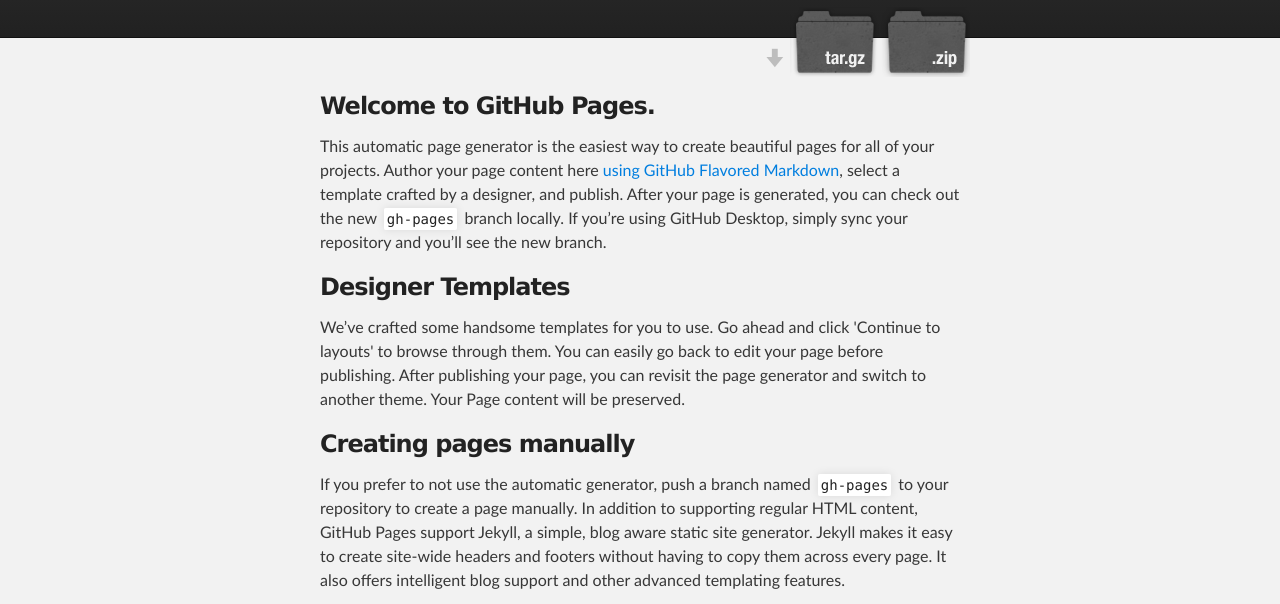
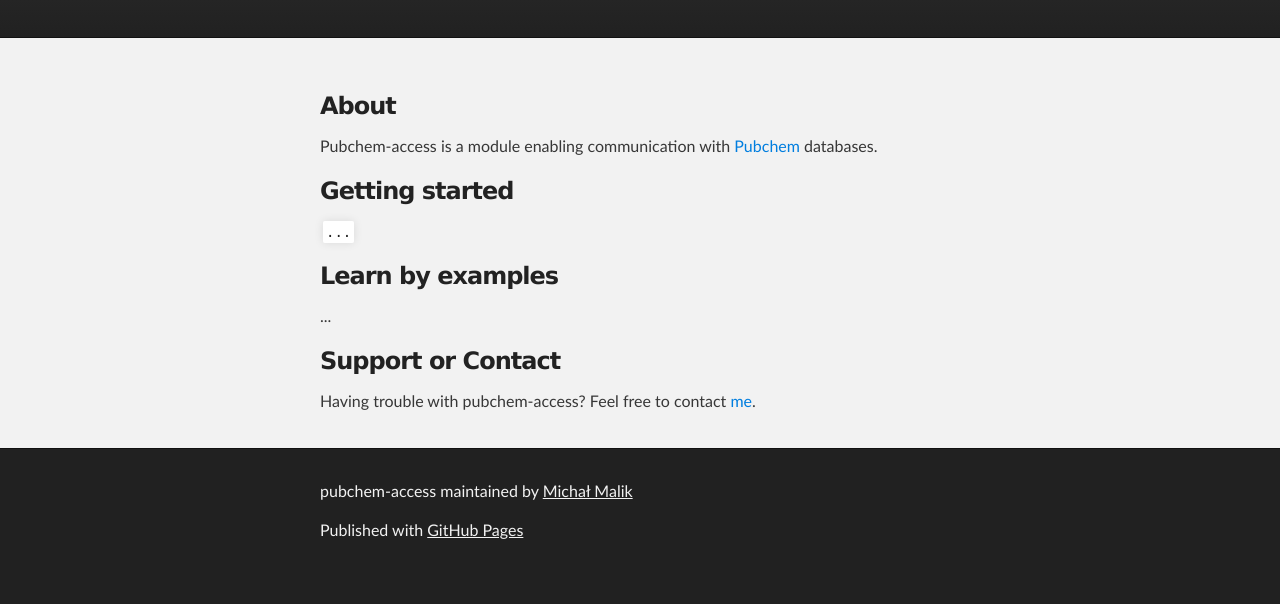
Before and after one commit to MMMalik/pubchem-access, a plain HTML site: page index.html in a window 1280 px wide. Shown: the part 172-776 px from the top of the page. Drawn offline with Linux system fonts and the light colour scheme.

Commit message:
Update index.html

```diff
--- a/index.html
+++ b/index.html
@@ -21,10 +21,6 @@
           <h1 id="project_title">pubchem-access</h1>
           <h2 id="project_tagline">JavaScript wrapper for PubChem API</h2>
 
-            <section id="downloads">
-              <a class="zip_download_link" href="https://github.com/MMMalik/pubchem-access/zipball/master">Download this project as a .zip file</a>
-              <a class="tar_download_link" href="https://github.com/MMMalik/pubchem-access/tarball/master">Download this project as a tar.gz file</a>
-            </section>
         </header>
     </div>
 
@@ -32,36 +28,43 @@
     <div id="main_content_wrap" class="outer">
       <section id="main_content" class="inner">
         <h3>
-<a id="welcome-to-github-pages" class="anchor" href="#welcome-to-github-pages" aria-hidden="true"><span class="octicon octicon-link"></span></a>Welcome to GitHub Pages.</h3>
+			<a id="about" class="anchor" href="#about" aria-hidden="true">
+				<span class="octicon octicon-link"></span>
+			</a>About
+		</h3>
 
-<p>This automatic page generator is the easiest way to create beautiful pages for all of your projects. Author your page content here <a href="https://guides.github.com/features/mastering-markdown/">using GitHub Flavored Markdown</a>, select a template crafted by a designer, and publish. After your page is generated, you can check out the new <code>gh-pages</code> branch locally. If you’re using GitHub Desktop, simply sync your repository and you’ll see the new branch.</p>
+		<p>Pubchem-access is a module enabling communication with <a href="https://pubchem.ncbi.nlm.nih.gov/">Pubchem</a> databases.</p>
 
 		<h3>
-<a id="designer-templates" class="anchor" href="#designer-templates" aria-hidden="true"><span class="octicon octicon-link"></span></a>Designer Templates</h3>
+			<a id="designer-templates" class="anchor" href="#designer-templates" aria-hidden="true">
+				<span class="octicon octicon-link"></span>
+			</a>Getting started
+		</h3>
 
-<p>We’ve crafted some handsome templates for you to use. Go ahead and click 'Continue to layouts' to browse through them. You can easily go back to edit your page before publishing. After publishing your page, you can revisit the page generator and switch to another theme. Your Page content will be preserved.</p>
+		<p><code>...</code></p>
 
 		<h3>
-<a id="creating-pages-manually" class="anchor" href="#creating-pages-manually" aria-hidden="true"><span class="octicon octicon-link"></span></a>Creating pages manually</h3>
+			<a id="creating-pages-manually" class="anchor" href="#creating-pages-manually" aria-hidden="true">
+				<span class="octicon octicon-link"></span>
+			</a>Learn by examples
+		</h3>
 
-<p>If you prefer to not use the automatic generator, push a branch named <code>gh-pages</code> to your repository to create a page manually. In addition to supporting regular HTML content, GitHub Pages support Jekyll, a simple, blog aware static site generator. Jekyll makes it easy to create site-wide headers and footers without having to copy them across every page. It also offers intelligent blog support and other advanced templating features.</p>
+		<p>...</p>
 
 		<h3>
-<a id="authors-and-contributors" class="anchor" href="#authors-and-contributors" aria-hidden="true"><span class="octicon octicon-link"></span></a>Authors and Contributors</h3>
+			<a id="support-or-contact" class="anchor" href="#support-or-contact" aria-hidden="true">
+				<span class="octicon octicon-link"></span>
+			</a>Support or Contact
+		</h3>
 
-<p>You can <a href="https://github.com/blog/821" class="user-mention">@mention</a> a GitHub username to generate a link to their profile. The resulting <code>&lt;a&gt;</code> element will link to the contributor’s GitHub Profile. For example: In 2007, Chris Wanstrath (<a href="https://github.com/defunkt" class="user-mention">@defunkt</a>), PJ Hyett (<a href="https://github.com/pjhyett" class="user-mention">@pjhyett</a>), and Tom Preston-Werner (<a href="https://github.com/mojombo" class="user-mention">@mojombo</a>) founded GitHub.</p>
-
-<h3>
-<a id="support-or-contact" class="anchor" href="#support-or-contact" aria-hidden="true"><span class="octicon octicon-link"></span></a>Support or Contact</h3>
-
-<p>Having trouble with Pages? Check out our <a href="https://help.github.com/pages">documentation</a> or <a href="https://github.com/contact">contact support</a> and we’ll help you sort it out.</p>
+		<p>Having trouble with pubchem-access? Feel free to contact <a href="https://github.com/MMMalik">me</a>.</p>
       </section>
     </div>
 
     <!-- FOOTER  -->
     <div id="footer_wrap" class="outer">
       <footer class="inner">
-        <p class="copyright">pubchem-access maintained by <a href="https://github.com/MMMalik">MMMalik</a></p>
+        <p class="copyright">pubchem-access maintained by <a href="https://github.com/MMMalik">Michał Malik</a></p>
         <p>Published with <a href="https://pages.github.com">GitHub Pages</a></p>
       </footer>
     </div>
@@ -76,7 +79,5 @@
 			pageTracker._trackPageview();
         } catch(err) {}
     </script>
-
-
   </body>
 </html>
```
Lines whose indentation alone changed are shown as unchanged.
